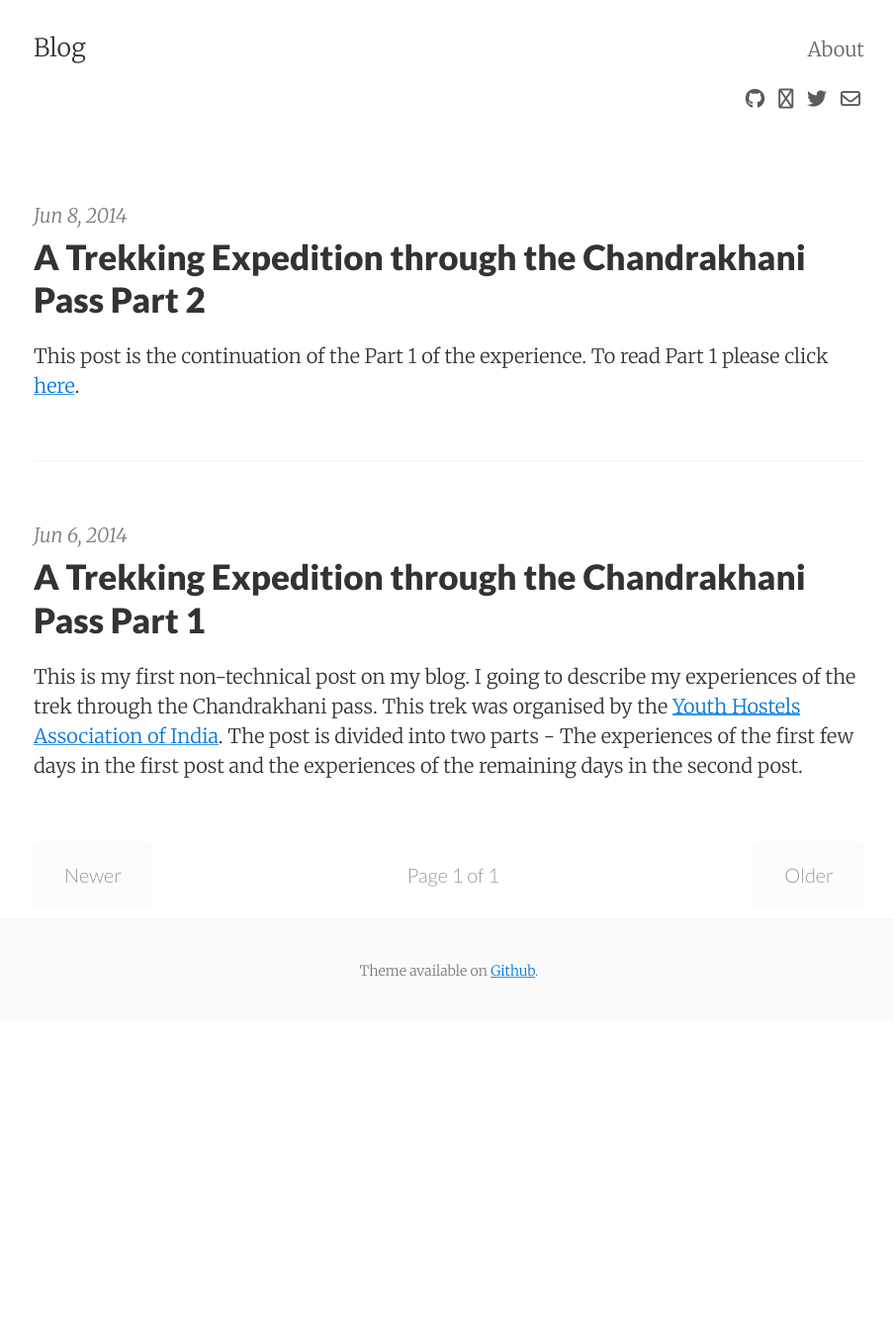
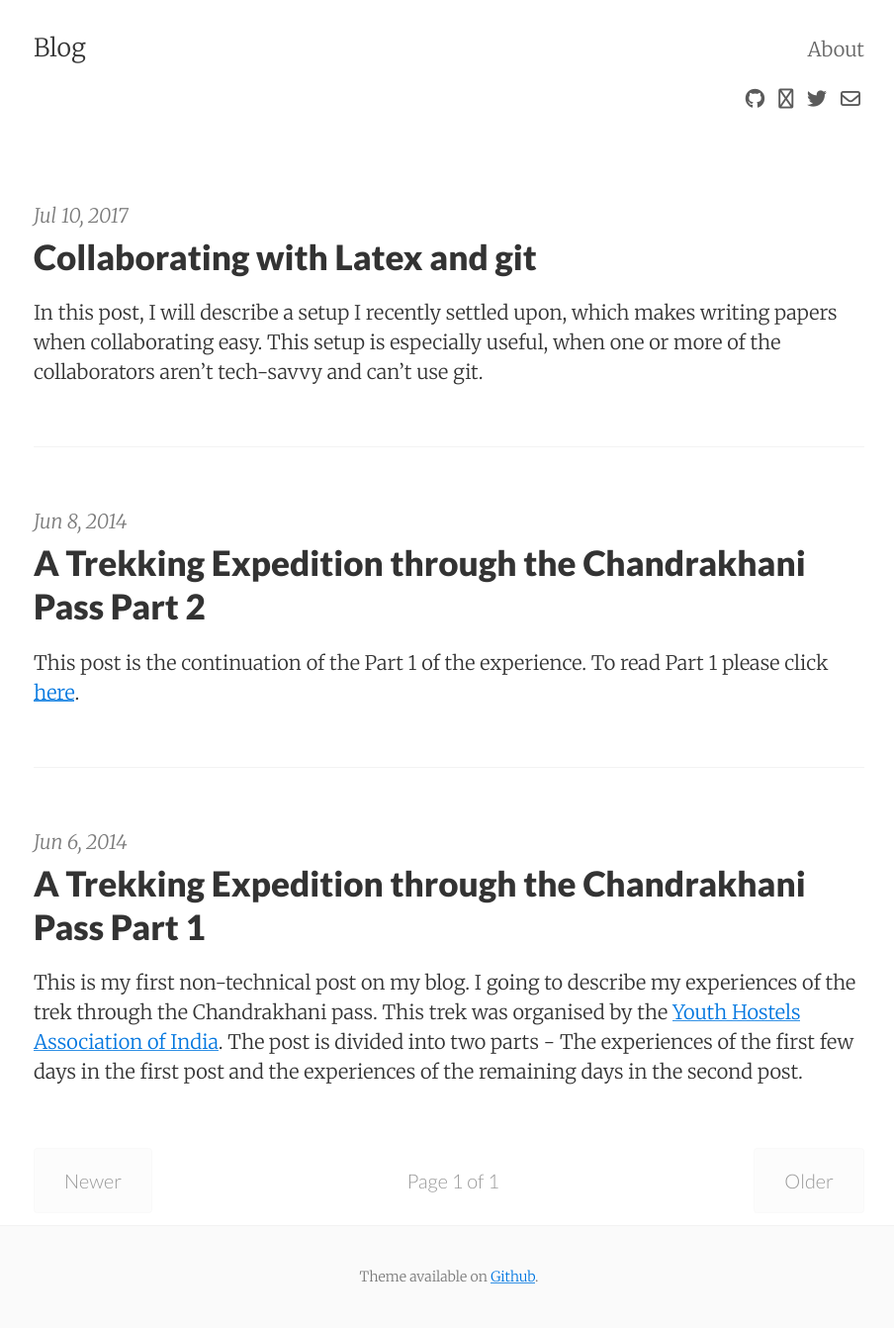
Before and after one commit to karthikabinav/blog, a Jekyll site: the page built from index.html, in a window 1280 px wide. Shown: the whole page at 99% size, without its empty margins (186-1090 px from the left). Built offline with Jekyll 4.4.1, drawn with Linux system fonts in a browser that asks for light colours; nearby versions of some CDN libraries; the list of posts is cut into pages by our own code; comment, search, counter and statistics services are not loaded; before the commit the page ends 1032 px from its top, so only the background shows below that; part of the change alters nothing that is shown.

Commit message:
Completed the latex+git blog

````diff
--- a/_posts/2017-07-10-collaborating-with-latex-and-git.markdown
+++ b/_posts/2017-07-10-collaborating-with-latex-and-git.markdown
@@ -3,7 +3,7 @@ author: karthikabinav
 comments: true
 date: 2017-07-10
 layout: post
-published: false
+published: true
 slug: collaborating-with-latex-and-git
 title: Collaborating with Latex and git
 categories:
@@ -23,12 +23,72 @@ backups been useful. In fact, more often than not, it only creates more confusio
 
 
 Solution to (1) is using git. However, git comes with a *tiny* bit of learning curve which most people get intimidated by. In principle, we just need one of the
-collaborators to be comfortable with using git. Solution to (2) is to use a online latex compiler such as sharelatex, overleaf, etc. In an ideal world, you would want *one* solution
+collaborators to be comfortable with using git (In this post, we are going to assume you are that person).
+Solution to (2) is to use an online latex compiler such as sharelatex, overleaf, etc. In an ideal world, you would want *one* solution
 which solves the issue of cloud storage, version control and online compilation of Latex. That ideal world is expensive (i.e., paid versions of sharelatex, overleaf support all three simultaneously).
 Now I will describe the work-around we use which is **free**.
 
 
 We use Dropbox for cloud storage, overleaf for online latex compilation and git for version control. The procedure is described assuming a Mac operating system. The setup is as follows.
-1. Create a folder in Dropbox containing the main files. For this example we will call the folder FOCS'36 (see <http://www.scottaaronson.com/blog/?p=253>), with the follwing path
-~/Dropbox/FOCS36
-2. Let us setup a *local* version of this folder. I am going to name it
+1. Create a folder in Dropbox containing the main files. For this example we will call the folder MyPaper, with the following path
+```
+~/Dropbox/MyPaper
+```
+2. Let us setup a *local* version of this folder. I am going to name the folder "localDropbox" and the corresponding path to be
+```
+~/localDropbox
+```
+3. We will first install this awesome software [Gitobox](https://github.com/remram44/gitobox). If you have [pip](https://pip.pypa.io/en/stable/installing/) installed, you can simply run
+```
+pip install gitobox
+```
+Now go into the previously created folder and initialize an empty git repository.
+```
+cd ~/localDropbox
+git init
+```
+4. Fire up gitobox, which continuously "monitors" changes in your dropbox folder. Run the following command
+```
+gitobox ~/Dropbox/MyPaper ~/localDropbox/.git
+```
+5. Finally, "clone" a copy of this to get your local working copy.
+```
+git clone myWorkingPaper localDropbox
+```
+
+The above steps completes the steps for working with dropbox and git. You can make all your local changes in myWorkingPaper, while keeping gitobox running (line 4).
+Once you are ready to commit, follow the usual commands
+```
+git commit -a -m "Your commit message"
+git pull origin master
+git push origin master
+```
+
+This will commit your changes to the localDropbox git folder. The running gitobox will *automatically* take care of syncing this with the dropbox.
+
+The second thing I will now describe is to sync it with an online editor (we predominantly use overleaf since it allows access via git). For this post, let the git url be
+<https://www.overleaf.com/abcdefghij>. First go into the myWorkingPaper folder and perform the following command. This command essentially adds overleaf as a remote and *forces* the
+history to be the same as the one maintained locally. This step is needed since overleaf creates a default initial commit.
+```
+git remote add overleaf https://www.overleaf.com/abcdefghij
+git push --force overleaf master
+```
+
+A word of caution, *force* push only if the document in overleaf is empty. If there are already some changes in overleaf and you want to merge unrelated histories, there
+are better ways. Since, for this post, we are assuming that the overleaf is new, we won't worry ourselves with it :)
+
+Once the above commands are done, overleaf will now have a working copy that is on your local computer. Now, there are *three* copies of the same file, one on dropbox, one in your local computer
+and one in overleaf. Assuming that people made edits on *both* dropbox and overleaf, while you made edits on your local copy, here are the series of git commands to sync them all.
+```
+cd ~/myWorkingPaper
+git commit -a -m "Commit message"
+git pull overleaf master #Retrieve from the overleaf copy
+git pull origin master #Retrieve from the dropbox copy
+#Fix merge issues, if any
+git push origin master #push changes to the dropbox copy
+git push overleaf master
+```
+
+This setup is so organized that it serves everyone. Let me know if you have found better alternatives.
+
+P.S.: You need to keep gitobox running in the background. Everytime you restart a computer, make sure to first start gitobox (Using command in line 4) and then start working!
````
Also changed, not shown: 10 other files.
